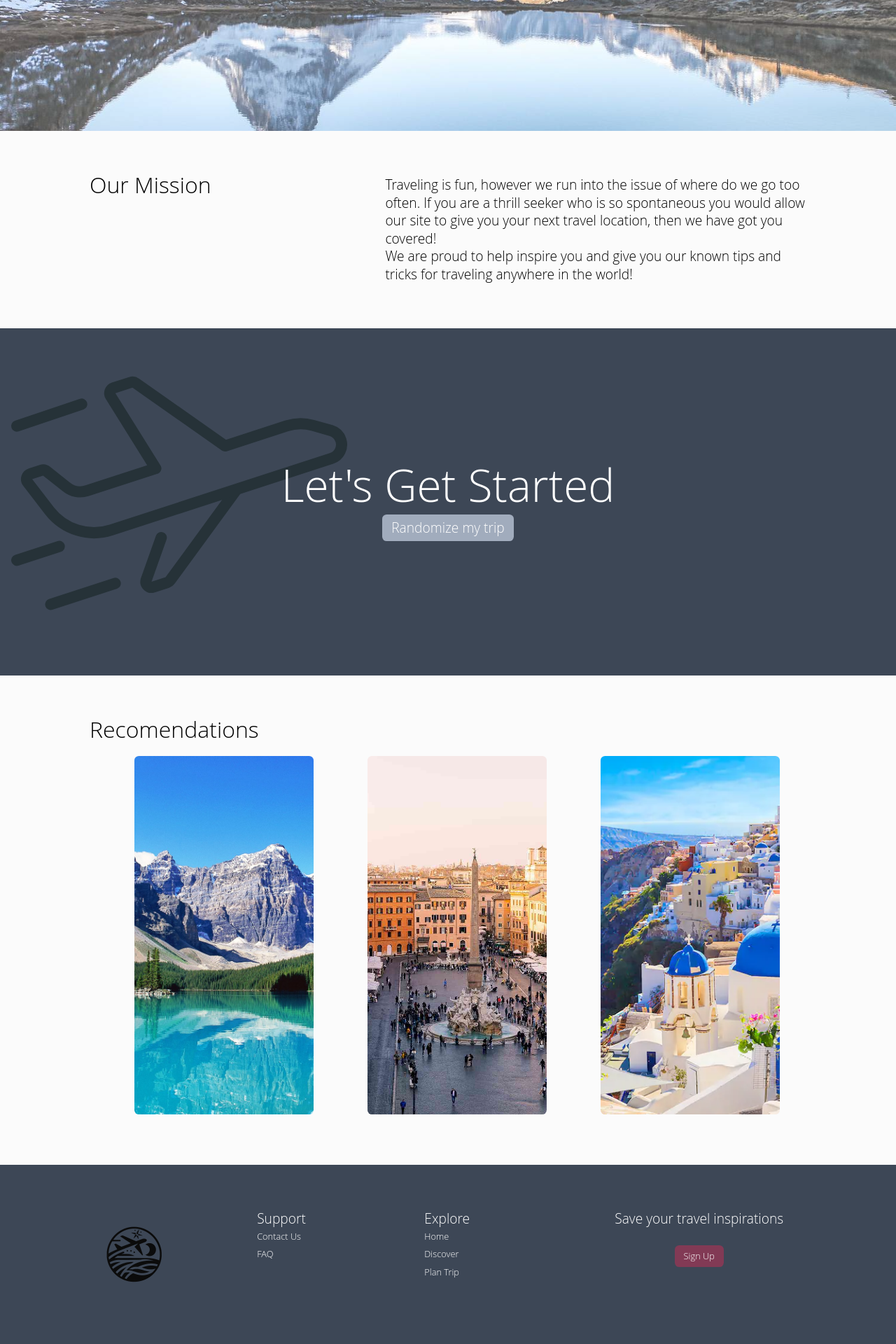
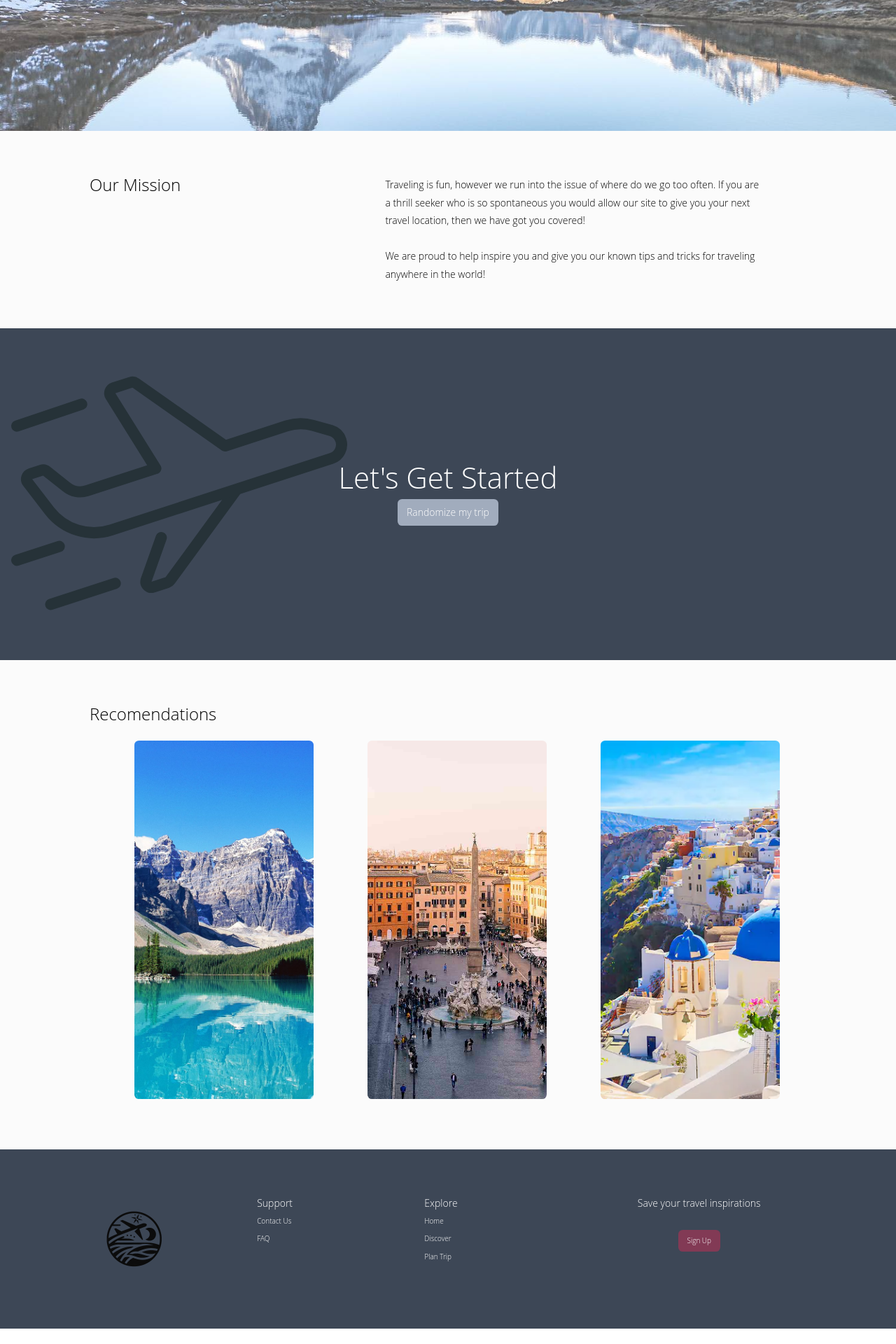
Before and after one commit to LupeCruz16/RoamReady, a React (Create React App) app in the folder roam-ready/: page / in a window 1280 px wide. Shown: the part 453-2373 px from the top of the page at 70% size. After the commit the page ends 2351 px from the top, so only its background shows below. Built offline with nearby package versions, Linux system fonts and the light colour scheme.

Commit message:
Changing screen font sizes, media only invoked

```diff
--- a/roam-ready/src/globalCSS/common.css
+++ b/roam-ready/src/globalCSS/common.css
@@ -80,6 +80,22 @@
   font-weight: 500;
 }
 
+@media only screen and (min-width: 768px) {
+  .textSizeXS { font-size: 10px; }
+  .textSizeS { font-size: 12px; }
+  .textSizeM { font-size: 14px; }
+  .textSizeL { font-size: 16px; }
+  .textStyleCaption { letter-spacing: 0.3em; }
+}
+
+@media only screen and (min-width: 1000px) {
+  .textSizeXS { font-size: 10px; }
+  .textSizeS { font-size: 14px; }
+  .textSizeM { font-size: 24px; }
+  .textSizeL { font-size: 42px; }
+  .textStyleCaption { letter-spacing: 0.3em; }
+}
+
 .textStyleMuted {
   opacity: 0.6;
 }
--- a/roam-ready/src/pages/Home/css/mission.css
+++ b/roam-ready/src/pages/Home/css/mission.css
@@ -22,5 +22,5 @@
     flex-direction: column;
     justify-content: flex-end;
     align-items: center;
-    width: 100%;
+    width: 90%;
 }
--- a/roam-ready/src/pages/Home/js/OurMission.js
+++ b/roam-ready/src/pages/Home/js/OurMission.js
@@ -11,14 +11,15 @@ function OurMission () {
                                 <div className = "textSizeM textAlign-Left">Our Mission</div>
                             </div>
                             <div className = "missionContent-Right">
-                                <p className = "textSizeS marginLeft-S textAlign-Left">
+                                <div className = "textSizeS marginLeft-S textAlign-Left">
                                 Traveling is fun, however we run into the issue of where do we go too often.
                                 If you are a thrill seeker who is so spontaneous you would allow our site to give
                                 you your next travel location, then we have got you covered!
                                 <br></br>
+                                <br></br>
                                 We are proud to help inspire you and give you our known tips and tricks for
                                 traveling anywhere in the world!
-                                </p>
+                                </div>
                             </div>
                         </div>
                     </div>
```
